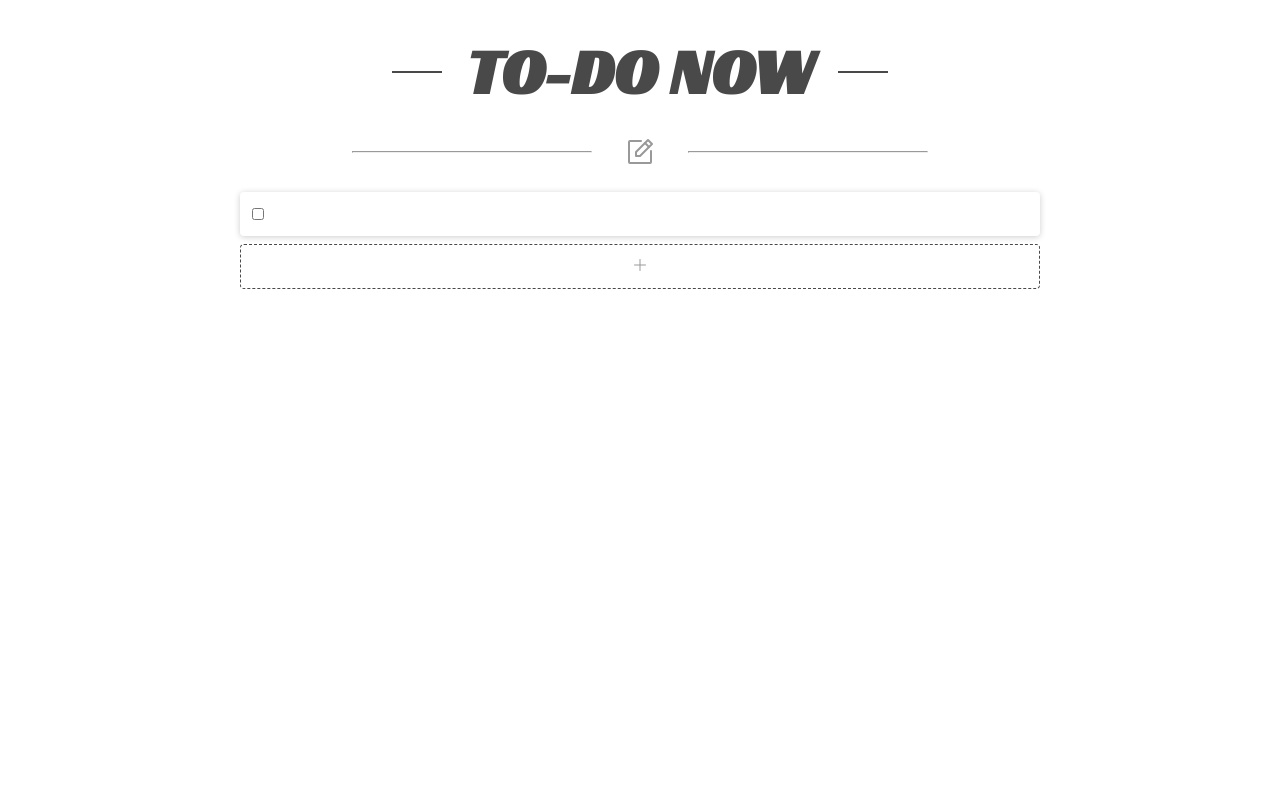
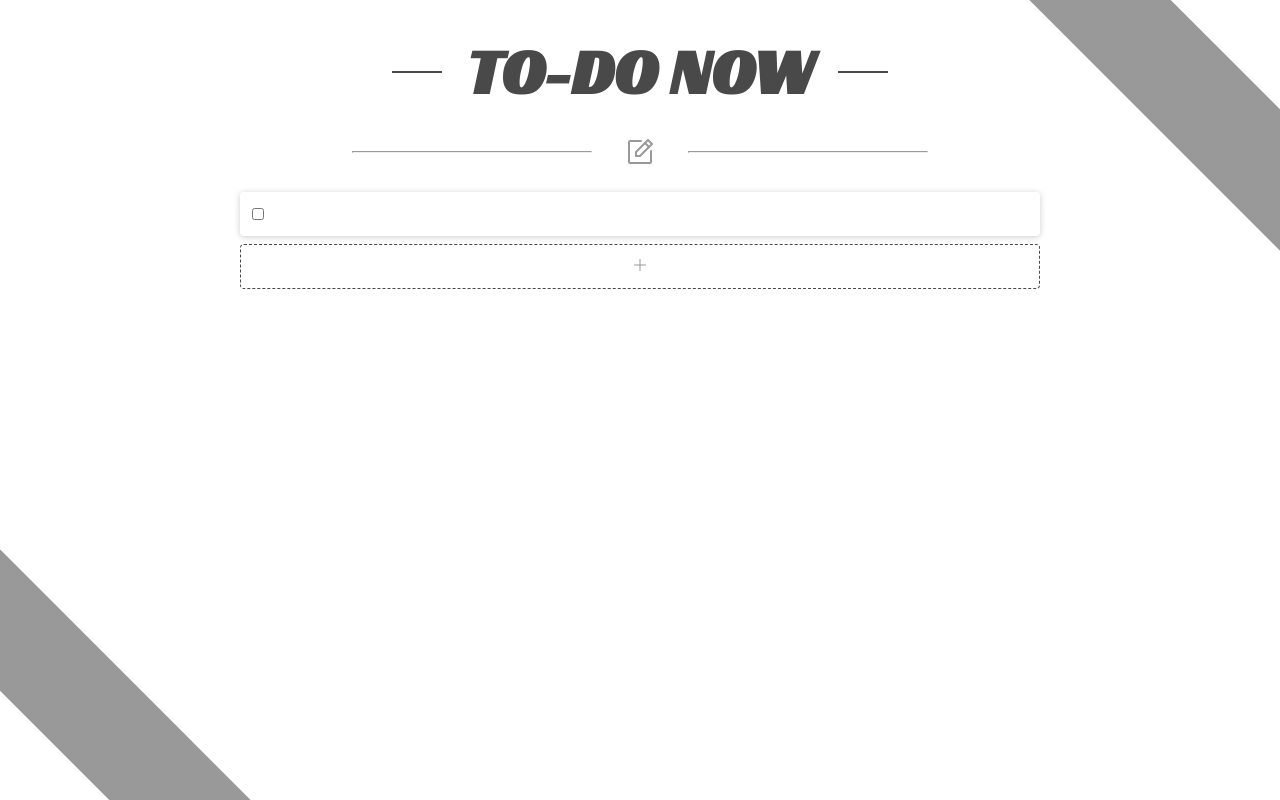
Before and after one commit to victormedeiros1/to-do-now, a React (Vite) app: page / in a window 1280 px wide. Built offline with nearby package versions, Linux system fonts and the light colour scheme.

Commit message:
feat: add BackgroundBars to main page

```diff
--- a/src/pages/index.jsx
+++ b/src/pages/index.jsx
@@ -2,6 +2,7 @@ import Container from '../components/Container';
 import Divider from '../components/Divider';
 import Todos from '../components/Todos';
 import H1 from '../components/H1';
+import BackgroundBars from '../components/BackgroundBars';
 
 const Home = () => {
   return (
@@ -9,6 +10,7 @@ const Home = () => {
       <H1>TO-DO NOW</H1>
       <Divider />
       <Todos />
+      <BackgroundBars />
     </Container>
   );
 };
```
